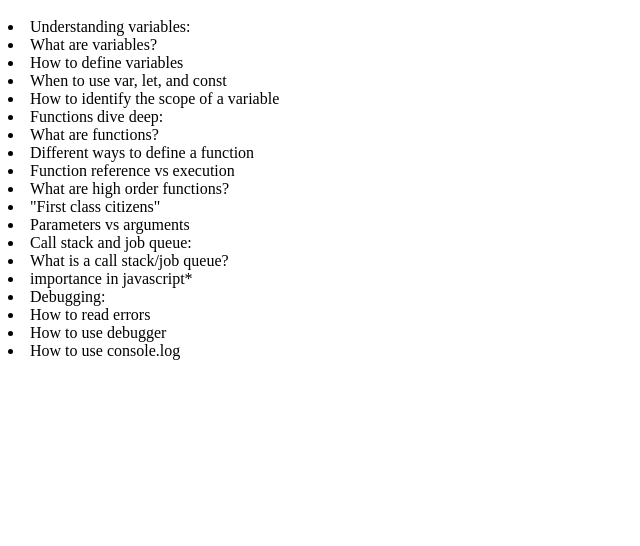
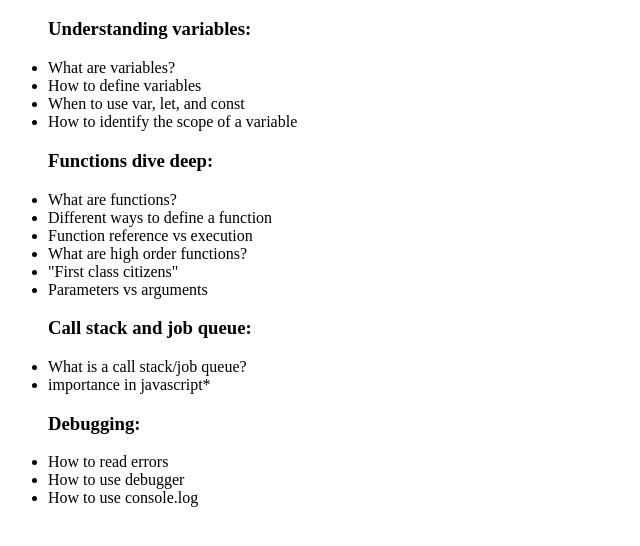
Before and after one commit to aisayo/js_functions_and_variables, a plain HTML site: page index.html in a window 1280 px wide. Shown: the part 48-594 px from the top of the page, without its empty margins (0-640 px from the left). Drawn offline with Linux system fonts and the light colour scheme.

Commit message:
added exercises

```diff
--- a/index.html
+++ b/index.html
@@ -7,25 +7,33 @@
   </head>
   <body>
     <h1>JavaScript Variables and Functions:</h1>
-    <li>Understanding variables:</li>
+    <ul>
+      <h3>Understanding variables:</h3>
       <li>What are variables?</li>
       <li>How to define variables</li>
       <li>When to use var, let, and const</li>
       <li>How to identify the scope of a variable</li>
-    <li>Functions dive deep:</li>
+    </ul>
+    <ul>
+      <h3>Functions dive deep:</h3>
       <li>What are functions?</li>
       <li>Different ways to define a function</li>
       <li>Function reference vs execution</li>
       <li>What are high order functions?</li>
       <li>"First class citizens"</li>
       <li>Parameters vs arguments</li>
-    <li>Call stack and job queue:</li>
+    </ul>
+    <ul>
+      <h3>Call stack and job queue:</h3>
       <li>What is a call stack/job queue?</li>
       <li>importance in javascript*</li>
-    <li>Debugging:</li>
+    </ul>
+    <ul>
+      <h3>Debugging:</h3>
       <li>How to read errors</li>
       <li>How to use debugger</li>
       <li>How to use console.log</li>
+    </ul>
 
     <script src="index.js"></script>
   </body>
```
Also changed, not shown: index.js (+19 -1 lines). Lines whose indentation alone changed are shown as unchanged.
